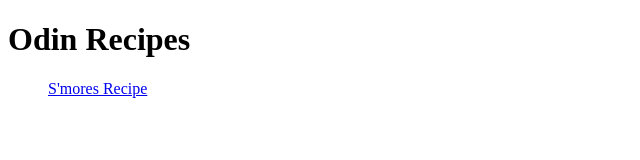
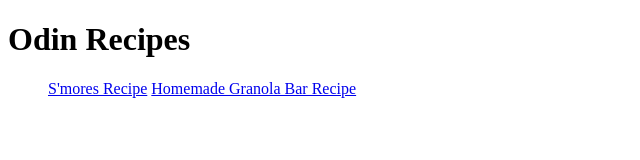
Before and after one commit to elyssalazar/odin-recipes, a plain HTML site: page index.html in a window 1280 px wide. Shown: the whole page, without its empty margins (0-640 px from the left). Drawn offline with Linux system fonts and the light colour scheme.

Commit message:
Added granola.html to index.html and edited granola.html a bit

```diff
--- a/index.html
+++ b/index.html
@@ -9,6 +9,7 @@
         <h1>Odin Recipes</h1>
         <ul>
             <a href="recipes/S'mores.html">S'mores Recipe</a>
+            <a href="recipes/granola.html">Homemade Granola Bar Recipe</a>
         </ul>
 
     </body>
```
Also changed, not shown: recipes/granola.html (+1 -1 lines).
